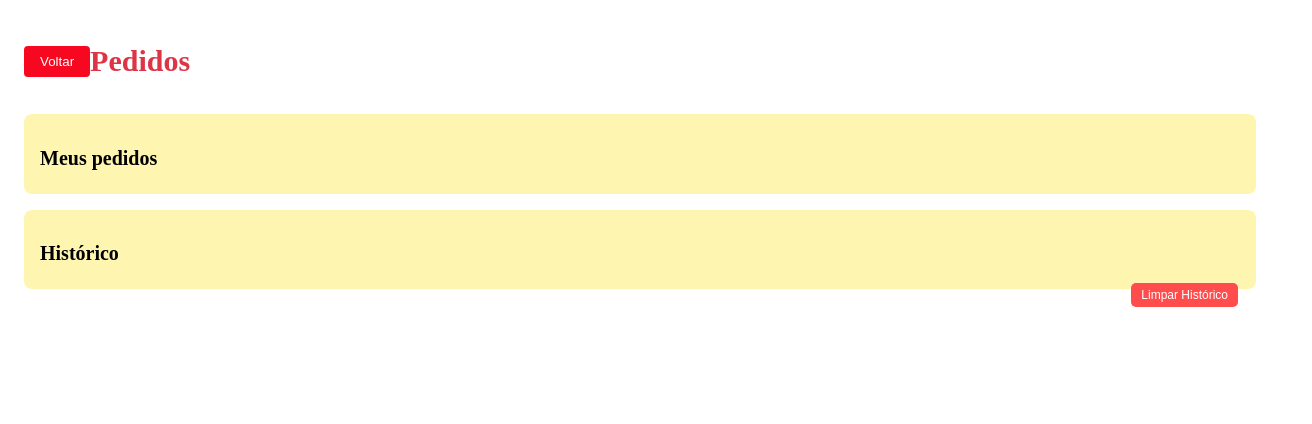
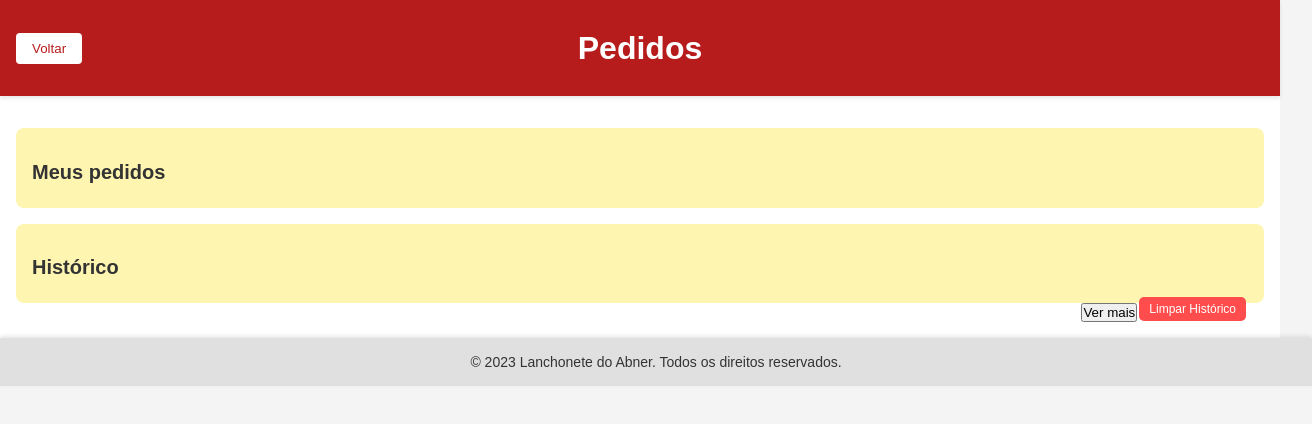
Before and after one commit to GabrielVCB/Projeto_Lanchonete, a plain HTML site: page pedidos.html in a window 1280 px wide. Shown: the whole page, 1312 px wide, since content can reach past the window. Drawn offline with Linux system fonts and the light colour scheme.

Commit message:
Estetica

```diff
--- a/pedidos.html
+++ b/pedidos.html
@@ -7,12 +7,11 @@
     <link rel="stylesheet" href="stylesP.css" />
   </head>
   <body>
-    <div class="bg-background p-4">
-      <div class="flex justify-between items-center">
-        <button class="back-button" onclick="window.location.href = 'index.html'">Voltar</button>
-        <h1 class="title">Pedidos</h1>
-      </div>
-
+    <header class="header">
+      <button class="back-button" onclick="window.location.href = 'index.html'">Voltar</button>
+      <span class="title">Pedidos</span>
+    </header>
+    <div class="p-4 bg-background text-foreground relative">
       <div class="order-section">
         <h2 class="section-title">Meus pedidos</h2>
         <div class="orders-container">
@@ -27,7 +26,14 @@
         </div>
         <button class="clear-history-button" onclick="clearHistory()">Limpar Histórico</button>
       </div>
+
+      <div class="text-right">
+        <button class="view-more-button">Ver mais</button>
+      </div>
     </div>
+    <footer class="footer">
+      <p>&copy; 2023 Lanchonete do Abner. Todos os direitos reservados.</p>
+    </footer>
     <script src="script.js"></script>
   </body>
 </html>
--- a/stylesP.css
+++ b/stylesP.css
@@ -1,7 +1,31 @@
 /* Estilos para a página de pedidos */
 
 /* Configurações de layout */
-.bg-background {
+body, h1, p, a, img, button {
+    margin: 0;
+    padding: 0;
+    box-sizing: border-box;
+  }
+
+  body {
+    font-family: Arial, sans-serif;
+    background-color: #f4f4f4;
+    color: #333;
+  }
+
+  /* Full height for body and html */
+  body, html {
+    height: 100%;
+  }
+
+  /* Ensure the container fills the whole screen */
+  .container {
+    display: flex;
+    flex-direction: column;
+    height: calc(100% - 64px); /* Header height */
+  }
+
+  .bg-background {
     background-color: #ffffff;
   }
 
@@ -51,20 +75,39 @@
 
   /* Estilos para o título */
   .title {
-    font-size: 1.875rem;
+    font-size: 2rem; /* Mesma fonte e tamanho do título da página principal */
+    color: white; /* Mesma cor do título da página principal */
+    text-align: center;
+    margin: 0; /* Remove margens padrão */
     font-weight: bold;
-    color: #dc3545;
     flex: 1;
+  }
+
+  /* Header */
+  .header {
+    background-color: #b71c1c;
+    color: white;
+    font-size: 2rem;
+    text-align: center;
+    padding: 16px;
+    height: 64px; /* Define a height */
+    box-shadow: 0 2px 4px rgba(0, 0, 0, 0.1);
+    display: flex;
+    align-items: center;
+    justify-content: center;
+    position: relative;
   }
 
   /* Estilos para o botão de voltar */
   .back-button {
-    background-color: #f70820;
-    color: #ffffff;
+    background-color: #ffffff;
+    color: #b71c1c;
     padding: 8px 16px;
     border-radius: 4px;
     border: none;
     cursor: pointer;
+    position: absolute;
+    left: 16px;
   }
 
   .back-button:hover {
@@ -108,6 +151,8 @@
     border-top: 1px solid #6c757d;
     margin: 16px 0;
   }
+
+  /* Estilos para o botão excluir */
   .delete-button {
     background-color: #ff4c4c;
     color: white;
@@ -116,7 +161,7 @@
     text-align: center;
     text-decoration: none;
     display: inline-block;
-    font-size: 16px;
+    font-size: 12px;
     margin: 10px 2px;
     cursor: pointer;
     border-radius: 5px;
@@ -126,6 +171,8 @@
   .delete-button:hover {
     background-color: #ff1a1a;
   }
+
+  /* Estilos para o botão limpar histórico */
   .clear-history-button {
     background-color: #ff4c4c;
     color: white;
@@ -145,3 +192,14 @@
   .clear-history-button:hover {
     background-color: #ff1a1a;
   }
+
+  /* Footer */
+  .footer {
+    background-color: #e0e0e0;
+    text-align: center;
+    padding: 16px;
+    font-size: 0.875rem;
+    width: 100%;
+    box-shadow: 0 -2px 4px rgba(0, 0, 0, 0.1);
+    margin-top: auto;
+  }
```
